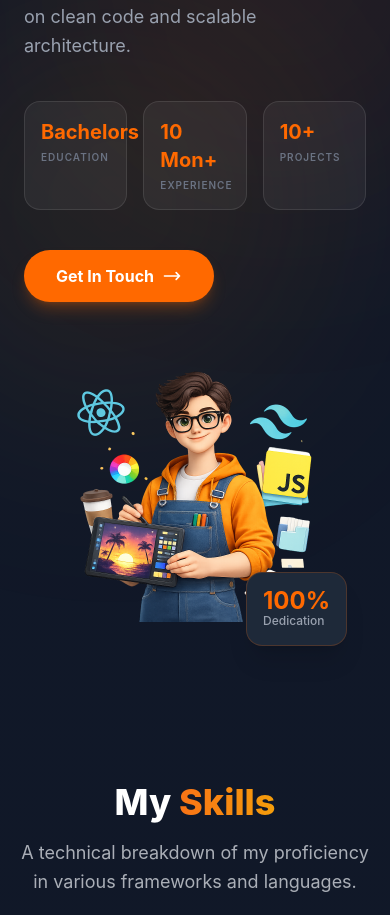
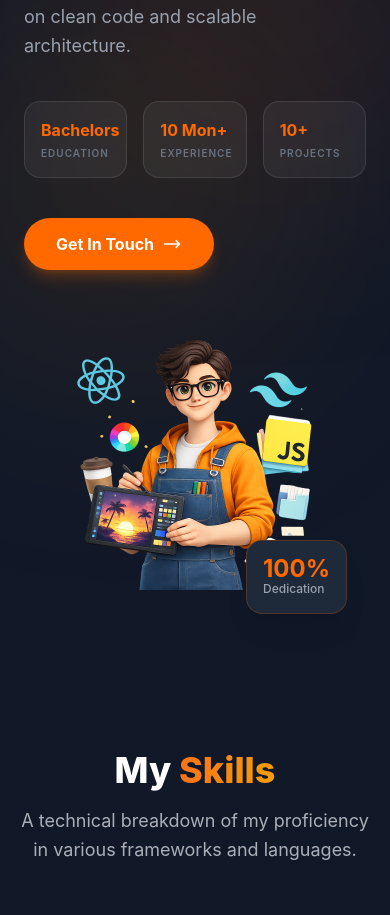
Before and after one commit to Musafmeer700/Portfolio, a React (Vite) app in the folder client/: page / in a window 390 px wide. Shown: the part 1546-2461 px from the top of the page. Built offline with nearby package versions, Linux system fonts and the light colour scheme.

Commit message:
fix responsiveness

```diff
--- a/client/src/components/About.jsx
+++ b/client/src/components/About.jsx
@@ -110,7 +110,7 @@ const About = ({ darkMode }) => {
                                         : "bg-gray-100 border-gray-200 hover:bg-gray-200"
                                 } transition-colors duration-300 cursor-pointer`}
                             >
-                                <div className="text-xl sm:text-2xl font-bold text-orange-500 mb-1">
+                                <div className="text-[16px] sm:text-2xl font-bold text-orange-500 mb-1">
                                     {stat.value}
                                 </div>
                                 <div
```
